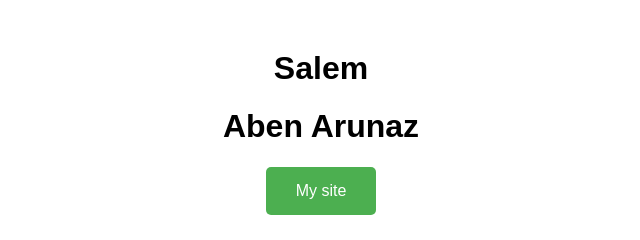
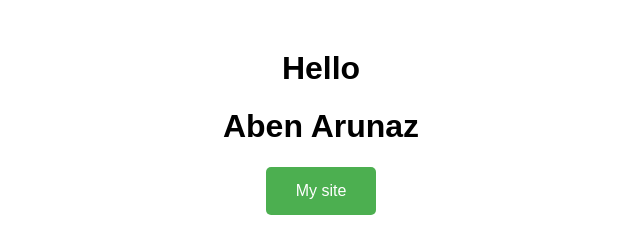
Before and after one commit to AbenArunaz/IT, a plain HTML site: page index.html in a window 1280 px wide. Shown: the full height of the page, 319-959 px from the left. Drawn offline with Linux system fonts and the light colour scheme.

Commit message:
Update index.html

```diff
--- a/index.html
+++ b/index.html
@@ -5,7 +5,7 @@
     <meta name="viewport" content="width=device-width, initial-scale=1.0">
     <title>Hello</title>
 <body>
-<h1>Salem</h1>
+<h1>Hello</h1>
     <style>
         body {
             font-family: Arial, sans-serif;
```
